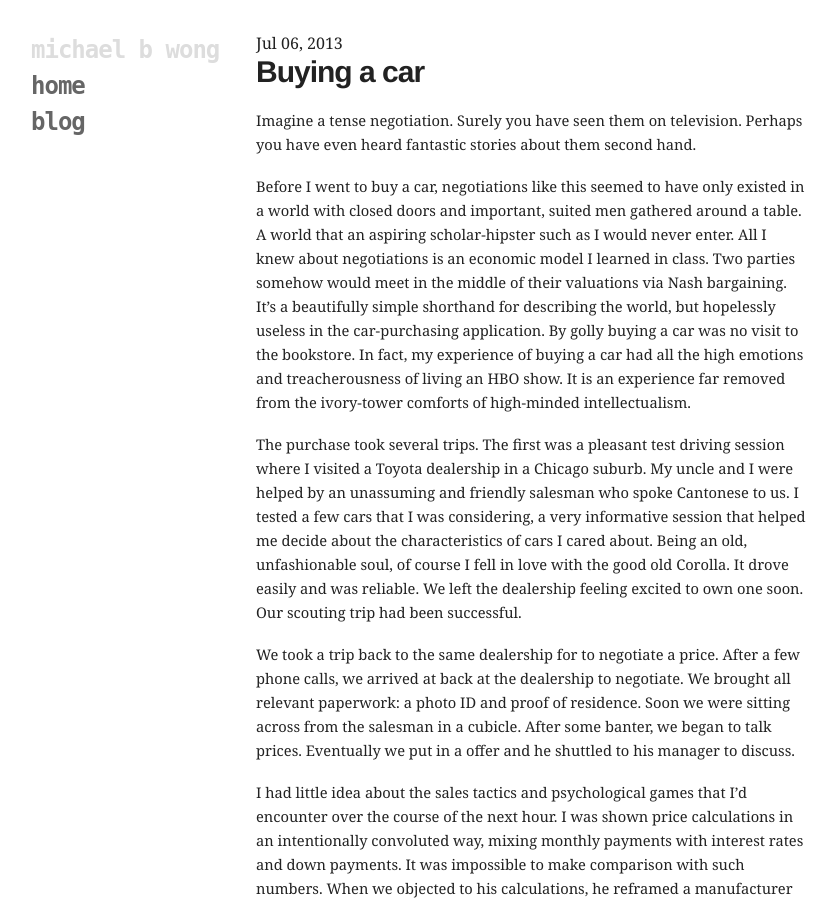
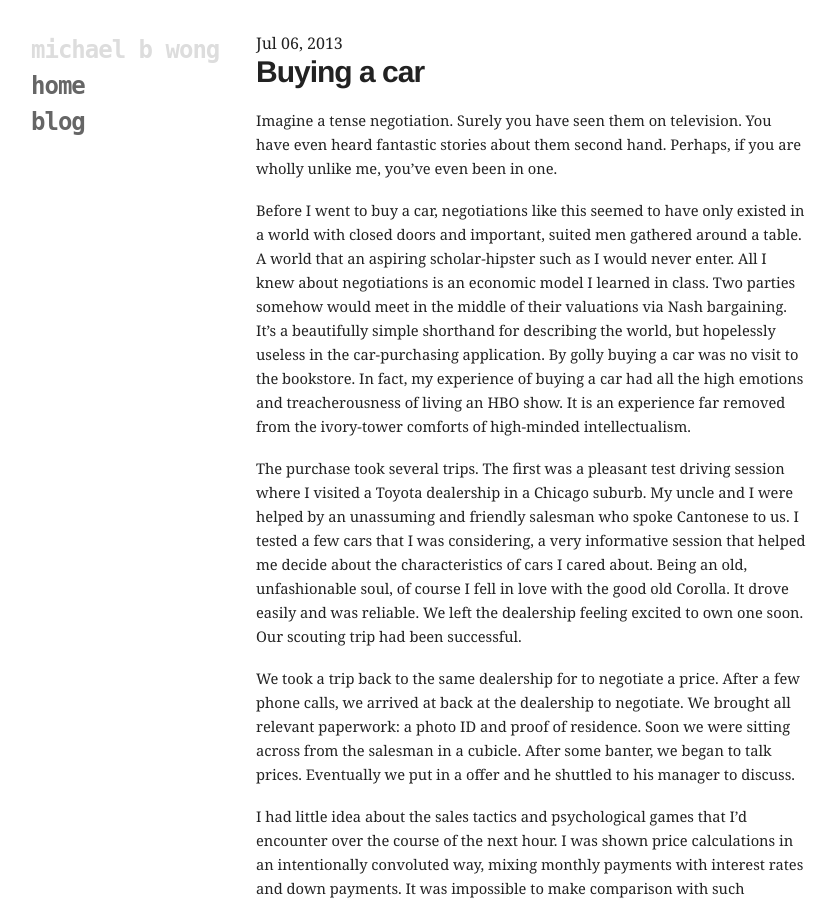
Before and after one commit to mbwong/mbwong.github.com, a Jekyll site: the page built from _posts/2013-07-06-buying-a-car.md, in a window 1280 px wide and 900 px high. Shown: the whole window, without its empty margins (94-929 px from the left). Built offline with Jekyll 4.4.1, drawn with Linux system fonts in a browser that asks for light colours.

Commit message:
Update 2013-07-06-buying-a-car.md

```diff
--- a/_posts/2013-07-06-buying-a-car.md
+++ b/_posts/2013-07-06-buying-a-car.md
@@ -6,7 +6,7 @@ layout: post
 
 # Buying a car
 
-Imagine a tense negotiation. Surely you have seen them on television. Perhaps you have even heard fantastic stories about them second hand.
+Imagine a tense negotiation. Surely you have seen them on television. You have even heard fantastic stories about them second hand. Perhaps, if you are wholly unlike me, you've even been in one.
 
 Before I went to buy a car, negotiations like this seemed to have only existed in a world with closed doors and important, suited men gathered around a table. A world that an aspiring scholar-hipster such as I would never enter. All I knew about negotiations is an economic model I learned in class. Two parties somehow would meet in the middle of their valuations via Nash bargaining. It's a beautifully simple shorthand for describing the world, but hopelessly useless in the car-purchasing application. By golly buying a car was no visit to the bookstore. In fact, my experience of buying a car had all the high emotions and treacherousness of living an HBO show. It is an experience far removed from the ivory-tower comforts of high-minded intellectualism.
 
```
